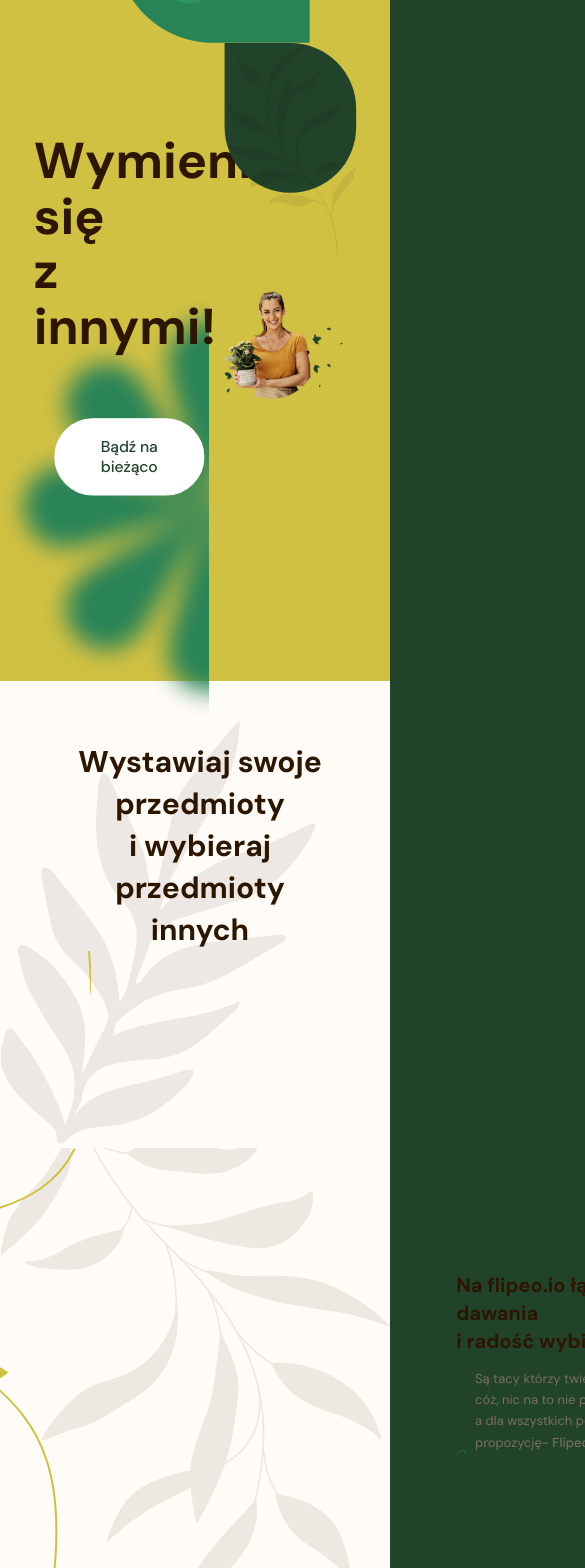
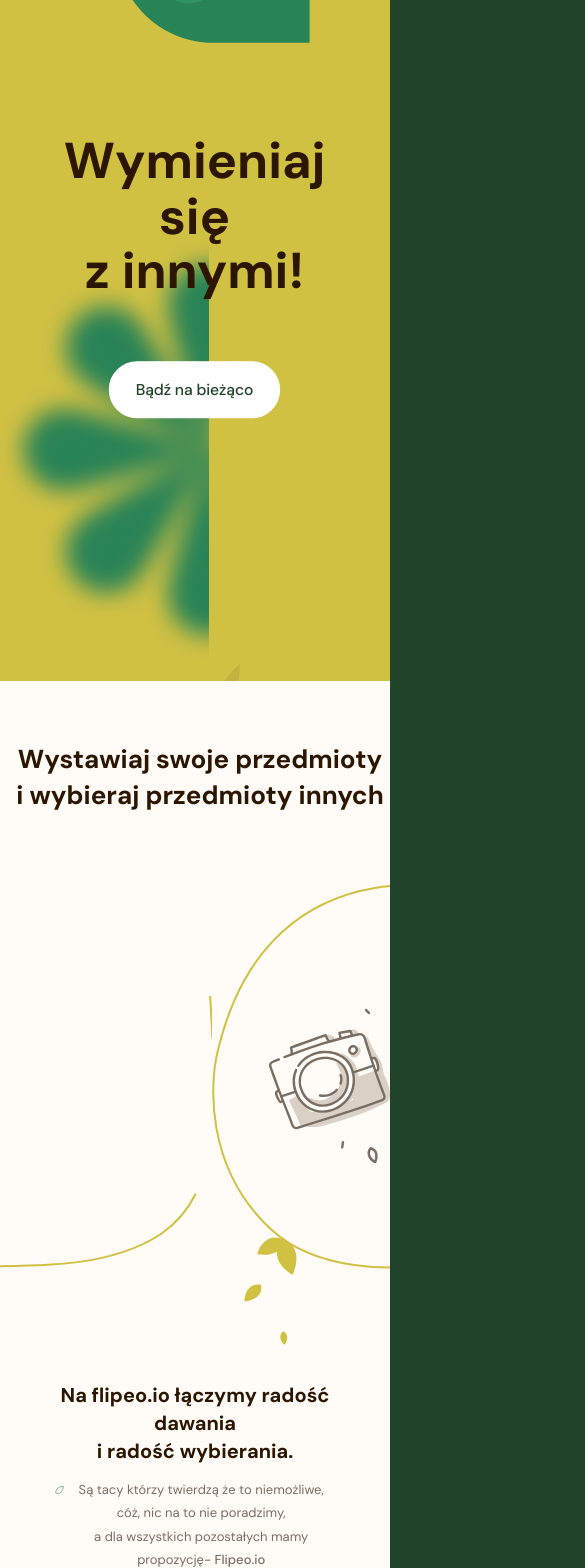
Before and after one commit to Maciek7987/flipeov2, a Next.js app: page / in a window 390 px wide. Shown: the part 220-1788 px from the top of the page, 585 px wide, since content can reach past the window. Built offline with nearby package versions, Linux system fonts and the light colour scheme.

Commit message:
add styles for responsive display

```diff
--- a/components/Footer.js
+++ b/components/Footer.js
@@ -12,9 +12,7 @@ import mobileApp from "../public/images/footer/mobileApp.png";
 export default function Footer() {
   return (
     <footer className={styles.footer}>
-      <div className={`wrapper ${styles.wrapper}`}>
         <h1 className={styles.footer__title}>Dołącz do społeczności flipeo!</h1>
-      </div>
       <Image className={styles.mobileApp} src={mobileApp} alt="mobile app" />
       <Image className={`icon ${styles.glasses}`} src={glasses} alt="" />
       <Image className={`icon ${styles.plant}`} src={plant} alt="" />
--- a/components/Main.js
+++ b/components/Main.js
@@ -30,7 +30,9 @@ export default function Header() {
               Na flipeo.io łączymy radość dawania <br />i radość wybierania.
             </h3>
             <div className={styles.wrapForText}>
-              <Image className={styles.leaf} src={leafForStep1} alt="" />
+              <div className={styles.leaf}>
+                <Image src={leafForStep1} alt="" />
+              </div>
               <p className={styles.article__description}>
                 Są tacy którzy twierdzą że to niemożliwe, cóż, nic na to nie
                 poradzimy,
@@ -48,7 +50,9 @@ export default function Header() {
               sobą przedmiotami. Jak to działa ?
             </h3>
             <div className={styles.wrapForText}>
-              <Image className={styles.leaf} src={leafForStep2} alt="" />
+              <div className={styles.leaf}>
+                <Image className={styles.leaf} src={leafForStep2} alt="" />
+              </div>
               <p className={styles.article__description}>
                 Bardzo prosto, wystawiasz swoje przedmioty i wybierasz
                 przedmioty wystawione przez innych, a my gwarantujemy że za
--- a/pages/index.js
+++ b/pages/index.js
@@ -8,10 +8,18 @@ import Section from "../components/Section";
 export default function Home() {
   return (
     <>
-      <Header></Header>
-      <Main></Main>
-      <Section></Section>
-      <Footer></Footer>
+      <Head>
+        <meta charSet="UTF-8" />
+        <meta httpEquiv="X-UA-Compatible" content="IE=edge" />
+        <meta name="viewport" content="width=device-width, initial-scale=1.0" />
+        <title>Flipeo</title>
+      </Head>
+      <div className="wrapperToOverflow">
+        <Header></Header>
+        <Main></Main>
+        <Section></Section>
+        <Footer></Footer>
+      </div>
     </>
   );
 }
--- a/styles/Form.module.scss
+++ b/styles/Form.module.scss
@@ -4,6 +4,11 @@
   display: flex;
   flex-direction: column;
   align-items: flex-start;
+
+  @media (max-width: 678px) {
+    width: 90%;
+    align-items: center;
+  }
   &__email {
     position: relative;
     width: 471.75px;
@@ -11,6 +16,10 @@
     margin-bottom: 10px;
     border-radius: 100px;
     background-color: $light-grey-color;
+    @media (max-width: 678px) {
+      width: 100%;
+      margin-bottom: 70px;
+    }
   }
   &__emailImg {
     position: absolute;
@@ -34,6 +43,7 @@
     @media (max-width: 1200px) {
       font-size: 14px;
     }
+
     &:focus {
       outline: none;
       box-shadow: 0px 1px 8px rgba(44, 22, 0, 0.08),
@@ -55,6 +65,13 @@
     background-color: #fff;
     z-index: 2;
     transition: 0.2s;
+    @media (max-width: 678px) {
+      right: 50%;
+      top: 110%;
+      height: 80%;
+      padding-bottom: 0;
+      transform: translateX(50%);
+    }
     &:hover {
       color: $orange-color;
       background-color: $green-color;
--- a/styles/Header.module.scss
+++ b/styles/Header.module.scss
@@ -5,6 +5,7 @@
   height: 106.725vh;
   min-height: 810px;
   background-color: $yellow-color;
+  overflow: hidden;
   @media (max-width: 1200px) {
     .wrapper {
       transform: translateY(20%) scale(1.4);
@@ -14,6 +15,10 @@
     width: 9vw;
     height: 5.336vh;
     margin-top: 44px;
+    @media (max-width: 678px) {
+      width: 90px;
+      height: auto;
+    }
   }
   &__logo {
     position: relative;
@@ -21,11 +26,18 @@
     width: 20.64vw;
     height: auto;
     margin-top: 15px;
+    @media (max-width: 678px) {
+      display: none;
+    }
   }
   &__main {
     display: flex;
     justify-content: space-between;
-
+    @media (max-width: 678px) {
+      width: 100%;
+      justify-content: center;
+      text-align: center;
+    }
     .btn {
       margin-top: 39px;
       border: 1px solid #fff;
@@ -50,10 +62,13 @@
     top: 0;
     width: 27.37vw;
     height: 27.37vw;
-    border-radius: 300px;
+    border-radius: 50%;
     border-top-left-radius: 0;
     background-color: $green-color;
     transform: translateY(-0.15%);
+    @media (max-width: 678px) {
+      display: none;
+    }
     .leaf {
       position: absolute;
       top: 1.605vh;
@@ -67,7 +82,7 @@
       position: absolute;
       left: 0;
       bottom: 0;
-      width: 38.875vw;
+      width: 142%;
       height: auto;
       transform: translate(-10.2%, 0.25%);
       z-index: 99;
@@ -91,6 +106,20 @@
     }
     @media (max-width: 1200px) {
       font-size: 36px;
+    }
+    @media (max-width: 678px) {
+      width: auto;
+      margin-left: 0;
+      font-size: 50px;
+    }
+    @media (max-width: 500px) {
+      font-size: 36px;
+    }
+    @media (max-width: 380px) {
+      font-size: 30px;
+    }
+    @media (max-width: 300px) {
+      font-size: 28px;
     }
   }
   .leavesLeft {
@@ -127,7 +156,7 @@
   }
   .leavesRight {
     position: absolute;
-    right: -0.524vw;
+    right: 0;
     top: 58.603vh;
     width: 10.942vw;
     height: 44.61vh;
--- a/styles/Main.module.scss
+++ b/styles/Main.module.scss
@@ -3,9 +3,11 @@
 .main {
   position: relative;
   width: 100%;
-  height: 201.474vh;
   min-height: 1869px;
   background-color: $main-color;
+  @media (max-width: 678px) {
+    min-height: 1969px;
+  }
   .wrapper {
     max-width: 100%;
   }
@@ -18,22 +20,51 @@
     color: $brown-color;
     transform: translateX(5px);
     line-height: 140%;
+    @media (max-width: 838px) {
+      width: 95%;
+      height: auto;
+    }
   }
 
   .article {
     position: relative;
     display: flex;
     justify-content: center;
+    align-items: center;
     height: auto;
     gap: 129.49px;
-    align-items: center;
+    @media (max-width: 838px) {
+      flex-direction: column;
+      gap: 29.49px;
+    }
+    .images {
+      position: relative;
+      height: 100%;
+    }
     .wrapForArticle {
       width: 100%;
       height: auto;
       @media (max-width: 1200px) {
         width: 32%;
       }
+      @media (max-width: 838px) {
+        width: 72vw;
+        text-align: center;
+      }
+      // @media (max-width: 670px) {
+      //   width: 550px;
+      //   text-align: center;
+      // }
+      // @media (max-width: 602px) {
+      //   width: 500px;
+      //   text-align: center;
+      // }
+      // @media (max-width: 564px) {
+      //   width: 450px;
+      //   text-align: center;
+      // }
     }
+
     &__title {
       margin-bottom: 4.5%;
       line-height: 141%;
@@ -42,16 +73,22 @@
     .wrapForText {
       display: flex;
       justify-content: flex-start;
-      gap: 3.25%;
+      gap: 3%;
+      @media (max-width: 838px) {
+        justify-content: center;
+        gap: 1%;
+      }
       .leaf {
         height: 100%;
-        transform: translateY(50%);
       }
     }
     &__description {
       line-height: 163%;
       vertical-align: top;
       color: $light-brown-color;
+      @media (max-width: 838px) {
+        line-height: 180%;
+      }
     }
   }
 
@@ -63,10 +100,11 @@
     @media (max-width: 1200px) {
       margin-top: -3.73%;
     }
-    .images {
-      height: 100%;
-      position: relative;
+    @media (max-width: 838px) {
+      gap: 30px;
+      margin: 30px 0;
     }
+
     .firstLine {
       position: absolute;
       top: -60.5%;
@@ -78,6 +116,9 @@
       @media (max-width: 1200px) {
         width: 343px;
       }
+      @media (max-width: 838px) {
+        display: none;
+      }
     }
     .img {
       width: 388px;
@@ -85,13 +126,19 @@
       @media (max-width: 1200px) {
         width: 318.83px;
       }
+      @media (max-width: 400px) {
+        width: 280px;
+      }
     }
     .wrapForArticle {
       transform: translateY(-10.7%);
+      @media (max-width: 838px) {
+        transform: translateY(0);
+      }
     }
 
     .leaf {
-      width: 2.9%;
+      width: 15px;
     }
 
     span {
@@ -108,10 +155,11 @@
       margin-left: 30px;
       gap: 90px;
     }
-    .images {
-      position: relative;
-      height: 100%;
+    @media (max-width: 838px) {
+      gap: 30px;
+      margin: 30px 0;
     }
+
     .secondLine {
       position: absolute;
       left: -75.9%;
@@ -123,6 +171,9 @@
       @media (max-width: 1200px) {
         width: 452.52px;
       }
+      @media (max-width: 838px) {
+        display: none;
+      }
     }
     .img {
       width: 451px;
@@ -130,13 +181,20 @@
       @media (max-width: 1200px) {
         width: 369.78px;
       }
+      @media (max-width: 400px) {
+        width: 290px;
+      }
     }
     .wrapForArticle {
       transform: translateY(-20.7%);
+      @media (max-width: 838px) {
+        order: 1;
+        transform: translateY(0);
+      }
     }
 
     .leaf {
-      width: 9%;
+      width: 16px;
     }
   }
   &__thirdStep.article {
@@ -147,10 +205,11 @@
     @media (max-width: 1200px) {
       margin-top: 101.6px;
     }
-    .images {
-      position: relative;
-      height: 100%;
+    @media (max-width: 838px) {
+      gap: 30px;
+      margin: 30px 0;
     }
+
     .thirdLine {
       position: absolute;
       left: 46%;
@@ -162,6 +221,9 @@
       @media (max-width: 1200px) {
         width: 243.55px;
       }
+      @media (max-width: 838px) {
+        display: none;
+      }
     }
     .img {
       width: 296.66px;
@@ -169,12 +231,19 @@
       @media (max-width: 1200px) {
         width: 243.77px;
       }
+      @media (max-width: 400px) {
+        width: 221.77px;
+      }
     }
     .wrapForArticle {
       margin: 1.04% auto;
       transform: translateX(0.45%);
       width: 40%;
       text-align: center;
+      @media (max-width: 838px) {
+        width: 100%;
+        transform: translateX(0);
+      }
     }
   }
   .leafLeft {
@@ -184,6 +253,9 @@
     width: 21.152vw;
     height: auto;
     z-index: 90;
+    @media (max-width: 838px) {
+      transform: scale(1.4);
+    }
   }
   .leafRight {
     position: absolute;
@@ -192,5 +264,8 @@
     right: -10px;
     bottom: 0.5vh;
     z-index: 90;
+    @media (max-width: 838px) {
+      transform: scale(1.4);
+    }
   }
 }
--- a/styles/global.scss
+++ b/styles/global.scss
@@ -12,6 +12,9 @@ body {
   background-color: $green-color;
   overflow-x: hidden;
 }
+#__next {
+  overflow: hidden;
+}
 
 h1 {
   font-weight: 700;
@@ -19,12 +22,18 @@ h1 {
   @media (max-width: 1200px) {
     font-size: 50px;
   }
+  @media (max-width: 600px) {
+    font-size: 40px;
+  }
 }
 h2 {
   font-weight: 700;
   font-size: 36px;
   @media (max-width: 1200px) {
     font-size: 30px;
+  }
+  @media (max-width: 838px) {
+    font-size: 26px;
   }
 }
 h3 {
@@ -62,6 +71,12 @@ input {
   z-index: 90;
   @media (max-width: 1200px) {
     transform: scale(1.7);
+  }
+  @media (max-width: 600px) {
+    transform: scale(3);
+  }
+  @media (max-width: 400px) {
+    transform: scale(4);
   }
 }
 
@@ -119,6 +134,7 @@ input {
   height: auto;
   object-fit: cover;
   border-top-left-radius: 20px;
+  filter: contrast(1.1);
 }
 .swiper-slide p {
   width: 220px;
```
Also changed, not shown: styles/Footer.module.scss (+35 -8 lines), styles/Section.module.scss (+25 -1 lines).
